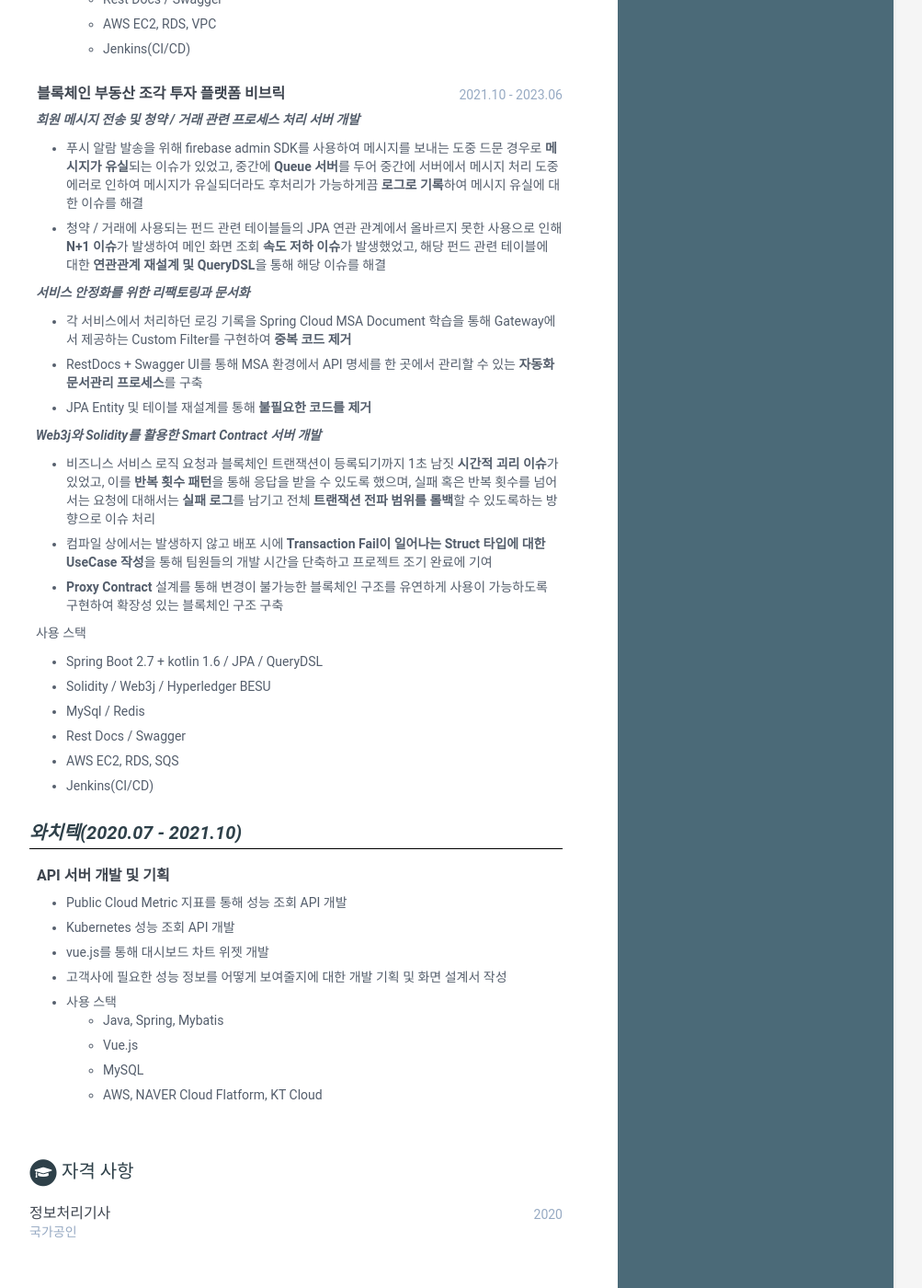
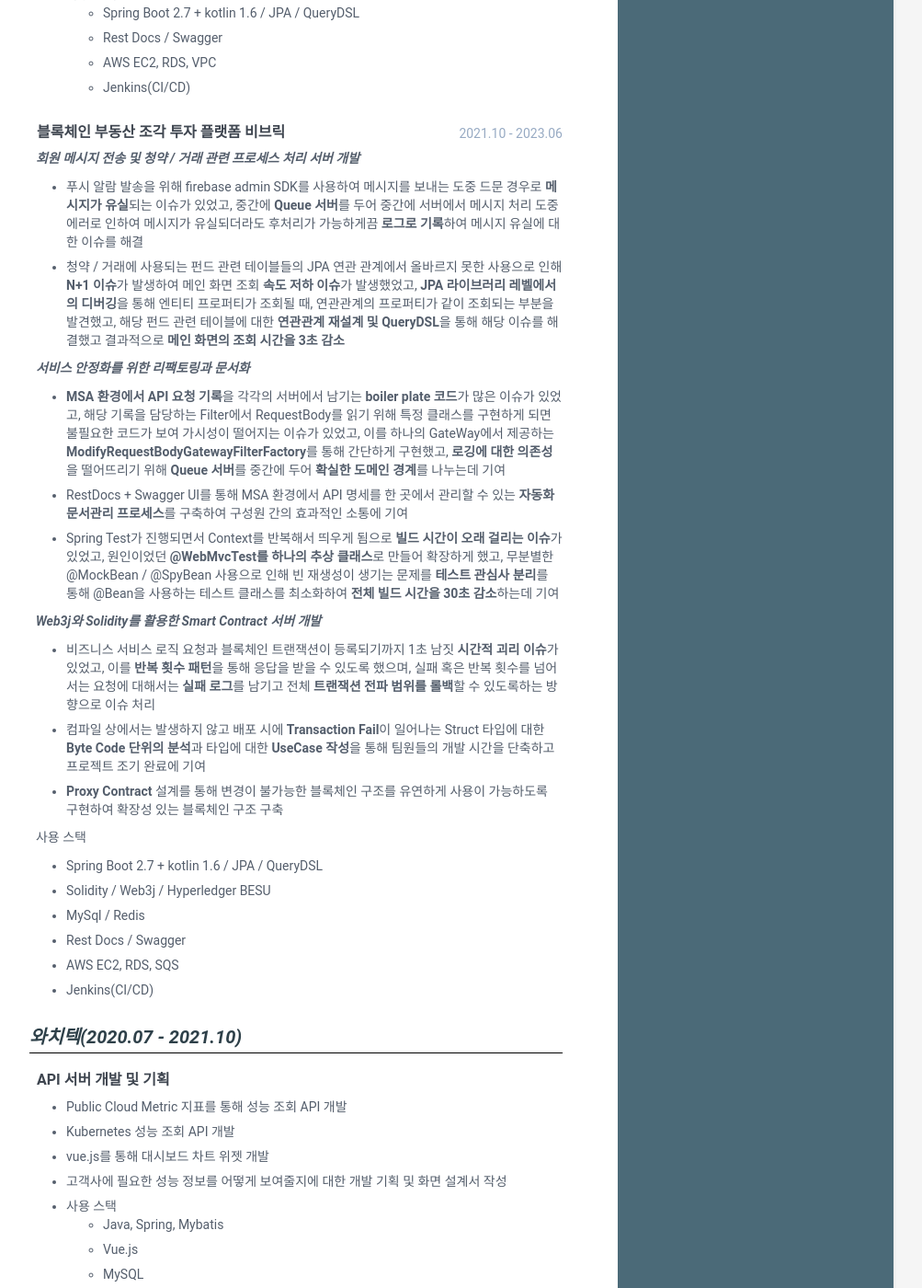
Before and after one commit to jaydenchuljinlee/jaydenchuljinlee.github.io, a Jekyll site: the page built from index.html, in a window 1280 px wide and 1400 px high, scrolled down 827 px. Shown: the whole window at 92% size, without its empty margins (168-1171 px from the left). Built offline with Jekyll 4.4.1, drawn with Linux system fonts in a browser that asks for light colours; some of the changed text lies outside the part shown.

Commit message:
이력서 업데이트

```diff
--- a/_data/data.yml
+++ b/_data/data.yml
@@ -31,15 +31,15 @@
     # pdf: 20231028_resume.pdf
 
 career-profile:
-    motivation: 소비자에게 더 좋은 경험을 주기 위해 공부한다
+    motivation: "꾸준함과 지속 가능성, 그리고 개발"
     title: 소개 (3년 4개월)
     summary: |
-      &nbsp; <b>MAU 400명, 총 이용 고객 9000</b>명 서비스의 초창기 Backend 개발자로 참여했습니다. 비록 이용자 수는 적었지만, 개발자로서 고객에게 더 좋은 서비스를 제공하기 위해 <b>성능 개선</b>에 대한 많은 고민을 하고 있으며, 느리지만 꾸준하게 이어나가는 개발 열정을 가지고 있습니다.
+      &nbsp; <b>MAU 400명, 총 이용 고객 9000</b>명 서비스의 초창기 Backend 개발자로 참여했습니다. 비록 이용자 수는 적었지만, 개발자로서 고객에게 더 좋은 서비스를 제공하기 위해 <b>성능 개선</b>에 대한 많은 고민을 하고 있으며, 느리지만 <b>꾸준하게 이어나가는 개발 열정</b>을 가지고 있습니다.
 
-      &nbsp; 평소 <b>아키텍처 및 클린 코드</b>에 관심이 많고, 서비스 메인 화면 조회 시 <b>JPA 연관 관계 이슈</b>로 정보 질의가 늦어져 사용자 불편이 야기되었던 <b>질의 시간을 3초 감소</b>했고,
-      빌드 시 <b>Spring Test에서 Context 이슈</b>로 인해 느려졌던 <b>빌드 시간을 30초 감소</b>하는 등의 성과가 있습니다.
+      &nbsp; <b>꾸준함</b>이라는 말을 항상 지키고 싶어하고, <b>지속 가능한 개발자</b>가 되기 위해 공부하는 것을 게을리 하지 않고 있습니다. 이러한 <b>꾸준함과 성장</b>으로 인해, 대외적으로 서비스 메인 화면 조회 시 <b>JPA 연관 관계 이슈</b>로 정보 질의가 늦어져 사용자 불편이 야기되었던 <b>질의 시간을 3초 감소</b>했고,
+      빌드 시 <b>Spring Test에서 Context 이슈</b>로 인해 느려졌던 <b>빌드 시간을 30초 감소</b>하는 등의 성과를 냈습니다.
 
-      &nbsp; 사용자 친화적인 서비스를 구축하기 위해서는 다양한 구성원들과의 의사소통이 중요하다는 인식을 가지고 있고, 협업 개발을 위해 <b>UX 소통</b>에도 기여를 했습니다.
+      &nbsp; <b>서비스 개발</b>은 나 자신의 코드만 신경쓰며 만드는 것이 아닌, <b>팀 구성원들과 같이 만들어 가는 것</b>이라 생각합니다. 트렌드라서 문화를 따라가는 것이 아닌, <b>지속 가능한 소통</b>이 주가 되어 <b>동료와 같이 성장</b>한다는 마인드로 <b>즐거운 리뷰 문화</b>를 만들고싶습니다.
 education:
     title: 교육
     info:
@@ -81,18 +81,18 @@
               &nbsp; <i><b>회원 메시지 전송 및 청약 / 거래 관련 프로세스 처리 서버 개발</b></i>
                 - 푸시 알람 발송을 위해 firebase admin SDK를 사용하여 메시지를 보내는 도중 드문 경우로 <b>메시지가 유실</b>되는 이슈가 있었고, 중간에 <b>Queue 서버</b>를 두어 중간에 서버에서 메시지 처리 도중 에러로 인하여
                   메시지가 유실되더라도 후처리가 가능하게끔 <b>로그로 기록</b>하여 메시지 유실에 대한 이슈를 해결
-                - 청약 / 거래에 사용되는 펀드 관련 테이블들의 JPA 연관 관계에서 올바르지 못한 사용으로 인해 <b>N+1 이슈</b>가 발생하여 메인 화면 조회 <b>속도 저하 이슈</b>가 발생했었고,
-                  해당 펀드 관련 테이블에 대한 <b>연관관계 재설계 및 QueryDSL</b>을 통해 해당 이슈를 해결
+                - 청약 / 거래에 사용되는 펀드 관련 테이블들의 JPA 연관 관계에서 올바르지 못한 사용으로 인해 <b>N+1 이슈</b>가 발생하여 메인 화면 조회 <b>속도 저하 이슈</b>가 발생했었고, <b>JPA 라이브러리 레벨에서의 디버깅</b>을 통해 엔티티 프로퍼티가 조회될 때, 연관관계의 프로퍼티가 같이 조회되는 부분을 발견했고,
+                  해당 펀드 관련 테이블에 대한 <b>연관관계 재설계 및 QueryDSL</b>을 통해 해당 이슈를 해결했고 결과적으로 <b>메인 화면의 조회 시간을 3초 감소</b>
 
               &nbsp; <i><b>서비스 안정화를 위한 리팩토링과 문서화</b></i>
-                - 각 서비스에서 처리하던 로깅 기록을 Spring Cloud MSA Document 학습을 통해  Gateway에서 제공하는 Custom Filter를 구현하여 <b>중복 코드 제거</b>
-                - RestDocs + Swagger UI를 통해 MSA 환경에서 API 명세를 한 곳에서 관리할 수 있는 <b>자동화 문서관리 프로세스</b>를 구축
-                - JPA Entity 및 테이블 재설계를 통해 <b>불필요한 코드를 제거</b>
+                - <b>MSA 환경에서 API 요청 기록</b>을 각각의 서버에서 남기는 <b>boiler plate 코드</b>가 많은 이슈가 있었고, 해당 기록을 담당하는 Filter에서 RequestBody를 읽기 위해 특정 클래스를 구현하게 되면 불필요한 코드가 보여 가시성이 떨어지는 이슈가 있었고, 이를 하나의 GateWay에서 제공하는 <b>ModifyRequestBodyGatewayFilterFactory</b>를 통해 간단하게 구현했고, <b>로깅에 대한 의존성</b>을 떨어뜨리기 위해 <b>Queue 서버</b>를 중간에 두어 <b>확실한 도메인 경계</b>를 나누는데 기여
+                - RestDocs + Swagger UI를 통해 MSA 환경에서 API 명세를 한 곳에서 관리할 수 있는 <b>자동화 문서관리 프로세스</b>를 구축하여 구성원 간의 효과적인 소통에 기여
+                - Spring Test가 진행되면서 Context를 반복해서 띄우게 됨으로 <b>빌드 시간이 오래 걸리는 이슈</b>가 있었고, 원인이었던 <b>@WebMvcTest를 하나의 추상 클래스</b>로 만들어 확장하게 했고, 무분별한 @MockBean / @SpyBean 사용으로 인해 빈 재생성이 생기는 문제를 <b>테스트 관심사 분리</b>를 통해 @Bean을 사용하는 테스트 클래스를 최소화하여 <b>전체 빌드 시간을 30초 감소</b>하는데 기여
 
               &nbsp; <i><b>Web3j와 Solidity를 활용한 Smart Contract 서버 개발</b></i>
                 - 비즈니스 서비스 로직 요청과 블록체인 트랜잭션이 등록되기까지 1초 남짓 <b>시간적 괴리 이슈</b>가 있었고, 이를 <b>반복 횟수 패턴</b>을 통해 응답을 받을 수 있도록 했으며,
                   실패 혹은 반복 횟수를 넘어서는 요청에 대해서는 <b>실패 로그</b>를 남기고 전체 <b>트랜잭션 전파 범위를 롤백</b>할 수 있도록하는 방향으로 이슈 처리
-                - 컴파일 상에서는 발생하지 않고 배포 시에 <b>Transaction Fail이 일어나는  Struct 타입에 대한 UseCase 작성</b>을 통해 팀원들의 개발 시간을 단축하고 프로젝트 조기 완료에 기여
+                - 컴파일 상에서는 발생하지 않고 배포 시에 <b>Transaction Fail</b>이 일어나는 Struct 타입에 대한 <b>Byte Code 단위의 분석</b>과 타입에 대한 <b> UseCase 작성</b>을 통해 팀원들의 개발 시간을 단축하고 프로젝트 조기 완료에 기여
                 - <b>Proxy Contract</b> 설계를 통해 변경이 불가능한 블록체인 구조를 유연하게 사용이 가능하도록 구현하여 확장성 있는 블록체인 구조 구축
 
               &nbsp; 사용 스택
@@ -156,3 +156,7 @@
 
       - name: Docker & Kubernetes
         level: 70%
+
+tublesuitting:
+    title: 이슈 정리 매모
+    url: shard-othnielia-ba2.notion.site/9e3016cd213c4e3b81f09b4618acf80c
--- a/_includes/experiences.html
+++ b/_includes/experiences.html
@@ -7,12 +7,17 @@
       <i class="fas fa-briefcase fa-stack-1x fa-inverse"></i>
     </span>
     {{ experiences.title }}
+
+    {% if experiences.title == '경력 사항' %}
+    => <a href="http://{{ career-profile.tublesuitting }}" target="_blank" style="color: #4B6A78"> 이슈 정리</a>
+    {% endif %}
   </h2>
 
   {% for experience in experiences.company %}
   <h2 class="section-title" style="border-bottom: 1px solid black; padding-bottom: 6px;">
     <b><i>{{ experience.name }}({{ experience.duration }})</i></b>
   </h2>
+
   {% for info in experience.info %}
   <div class="item">
     <div class="meta">
```
Also changed, not shown: _includes/career-profile.html (line endings or trailing spaces).
